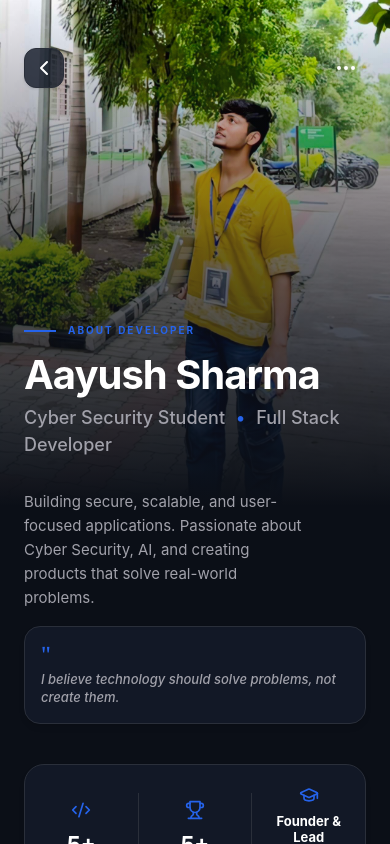
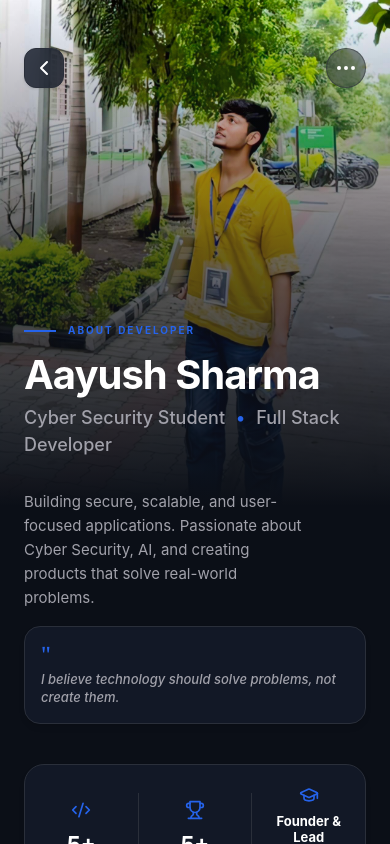
Before and after one commit to mraayush979blip/gocanteen, a React (Vite) app: page /#/admin/developer in a window 390 px wide. Built offline with nearby package versions, Linux system fonts and the light colour scheme; no server answers.

Commit message:
fix: constrain desktop about developer page to mobile width, exactly mirroring phone view

```diff
--- a/src/pages/AboutDeveloper.jsx
+++ b/src/pages/AboutDeveloper.jsx
@@ -9,9 +9,13 @@ export default function AboutDeveloper() {
   };
 
   return (
-    <div className="fixed inset-0 z-50 bg-[#0B0F17] font-['Inter',sans-serif] text-white overflow-y-auto overflow-x-hidden">
+    <div className="fixed inset-0 z-50 bg-[#0B0F17] font-['Inter',sans-serif] text-white overflow-y-auto overflow-x-hidden flex justify-center">
+
+      {/* Centered Mobile Wrapper */}
+      <div className="w-full max-w-md relative min-h-screen">
+
         {/* Fixed Hero Image Background */}
-      <div className="fixed top-0 inset-x-0 h-[60vh] z-0">
+        <div className="fixed top-0 w-full max-w-md h-[60vh] z-0 overflow-hidden">
           <img
             src="/photo.jpg"
             alt="Aayush Sharma"
@@ -20,7 +24,7 @@ export default function AboutDeveloper() {
           <img
             src="/aayush-profile.jpg"
             alt="Aayush Sharma"
-          className="w-full h-full object-cover object-top hidden sm:block"
+            className="w-full h-full object-cover object-center hidden sm:block"
           />
           {/* Smooth black gradient from bottom only */}
           <div className="absolute inset-0 bg-gradient-to-t from-[#0B0F17] via-[#0B0F17]/60 to-transparent"></div>
@@ -32,12 +36,12 @@ export default function AboutDeveloper() {
           <div className="px-6 pt-12 pb-6 flex items-center justify-between sticky top-0 z-20">
             <button
               onClick={handleBack}
-            className="w-10 h-10 rounded-[12px] bg-[#121826]/80 flex items-center justify-center border border-[#2A2F3A] shadow-sm active:scale-95 transition-transform"
+              className="w-10 h-10 rounded-[12px] bg-[#121826]/80 flex items-center justify-center border border-[#2A2F3A] shadow-sm active:scale-95 transition-transform backdrop-blur-md"
             >
               <ChevronLeft className="w-6 h-6 text-white" />
             </button>
             <button
-            className="w-10 h-10 flex items-center justify-center text-white active:scale-95 transition-transform"
+              className="w-10 h-10 flex items-center justify-center text-white active:scale-95 transition-transform bg-[#121826]/40 rounded-full backdrop-blur-md border border-[#2A2F3A]/50"
             >
               <MoreHorizontal className="w-6 h-6" />
             </button>
@@ -145,5 +149,6 @@ export default function AboutDeveloper() {
           </div>
         </div>
       </div>
+    </div>
   );
 }
```
Lines whose indentation alone changed are shown as unchanged.
